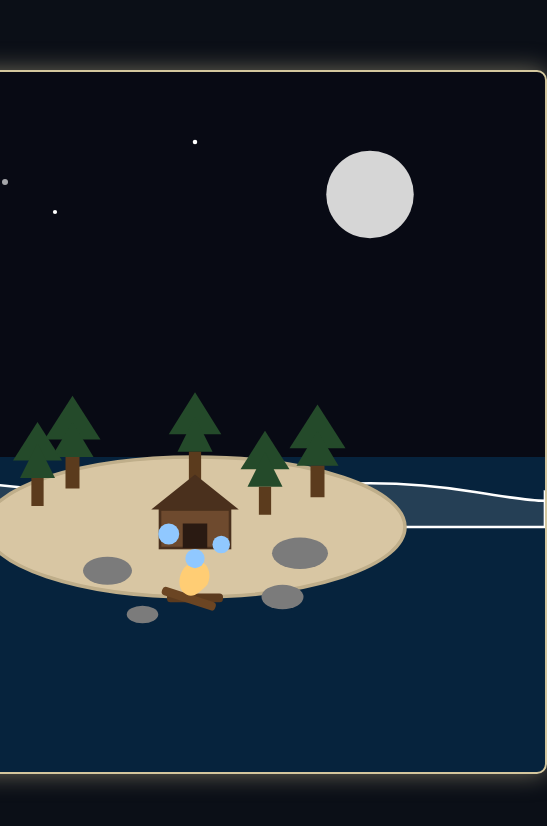
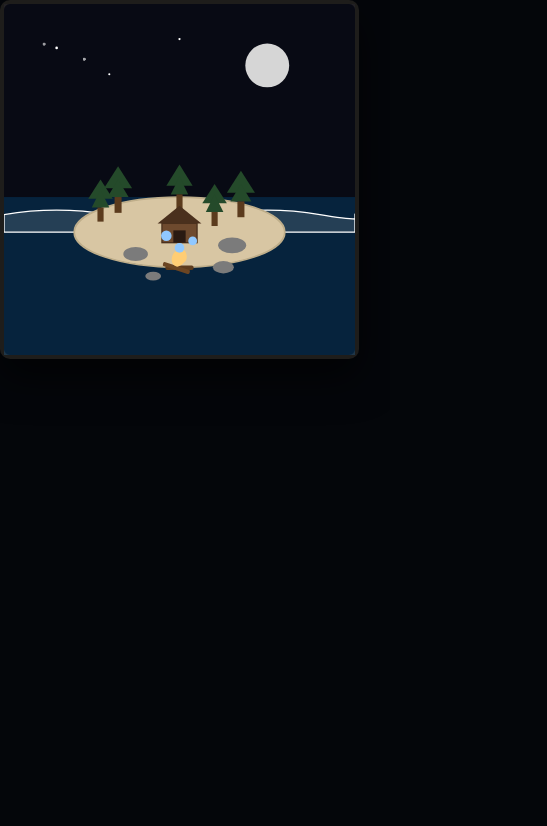
Before and after one commit to MrunaliOza04/treasure-game, a plain HTML site: page index.html in a window 390 px wide. Shown: the whole page, 547 px wide, since content can reach past the window. Drawn offline with Linux system fonts and the light colour scheme.

Commit message:
Update style.css

```diff
--- a/style.css
+++ b/style.css
@@ -1,16 +1,24 @@
-body {
-  margin: 0;
-  padding: 0;
-  background: #0b0f17; /* night background */
-  display: flex;
-  justify-content: center;
-  align-items: center;
-  height: 100vh;
+:root{
+  --bg:#04060a;
+  --accent:#d8c49a;
 }
-
-canvas {
-  background: url('treasure-island-night.svg') no-repeat center/cover;
-  border: 2px solid #d4c79e;
-  border-radius: 10px;
-  box-shadow: 0 0 25px rgba(212,199,158,0.5);
+*{box-sizing:border-box}
+html,body{height:100%;margin:0;background:var(--bg);font-family:Inter,system-ui,Arial;color:#fff}
+#wrap{display:flex;align-items:center;justify-content:center;height:100vh;padding:12px}
+canvas{
+  width:700px;height:700px;background: url('treasure-island-night.svg') center/cover no-repeat;
+  border-radius:10px;border:4px solid rgba(216,196,154,0.12);box-shadow:0 18px 40px rgba(0,0,0,0.6);
+  image-rendering:optimizeQuality;
 }
+#ui{position:fixed;left:24px;top:20px;display:flex;gap:12px;z-index:10}
+#status{background:rgba(255,255,255,0.03);padding:8px 12px;border-radius:8px;border:1px solid rgba(255,255,255,0.03)}
+#info{background:rgba(0,0,0,0.25);padding:8px 12px;border-radius:8px}
+#win{position:fixed;inset:0;display:flex;align-items:center;justify-content:center;background:rgba(0,0,0,0.6);z-index:40}
+#win.hidden{display:none}
+#win-inner{background:#0b0b0d;padding:22px;border-radius:12px;border:1px solid rgba(216,196,154,0.12);width:360px;text-align:center}
+#win-inner h2{color:var(--accent);margin:6px 0 12px}
+#restart{margin-top:12px;padding:8px 12px;border-radius:8px;border:0;background:var(--accent);cursor:pointer}
+@media(max-width:840px){
+  canvas{width:92vw;height:92vw}
+  #ui{display:none}
+}
```
